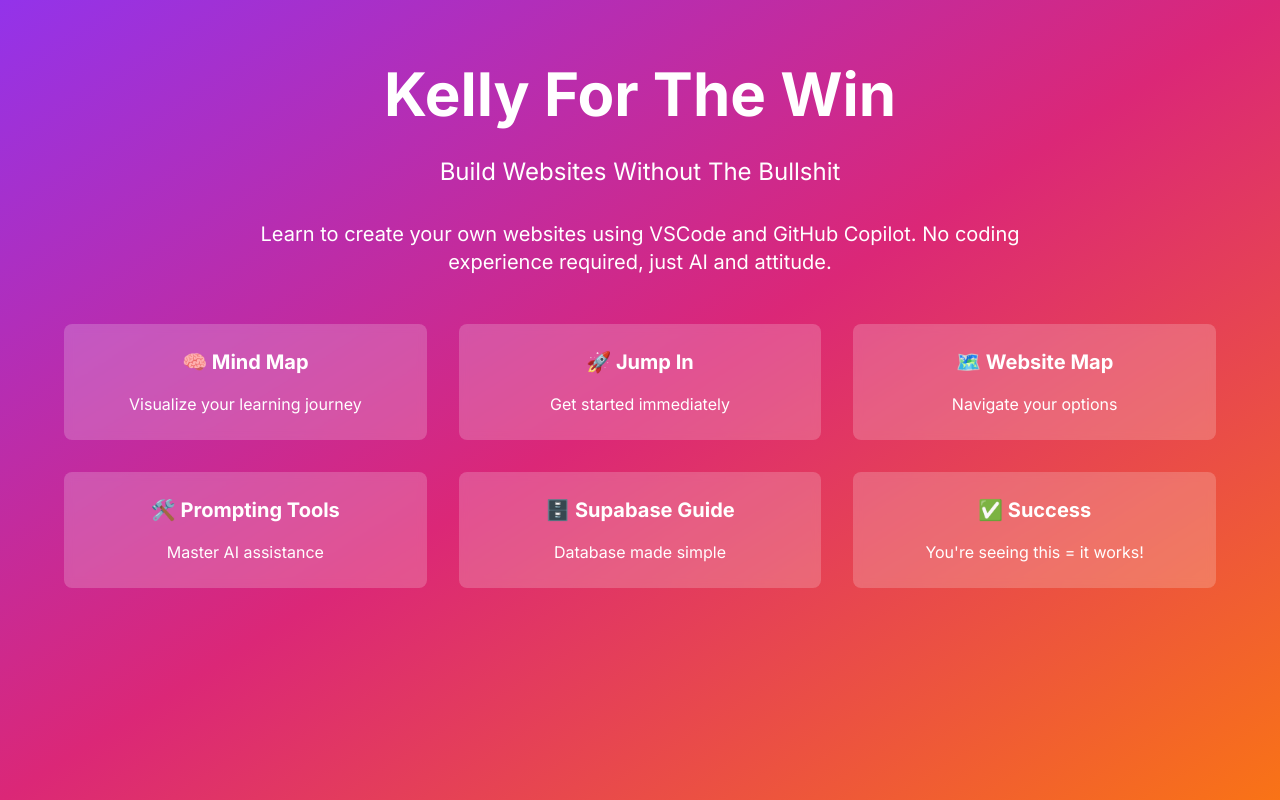
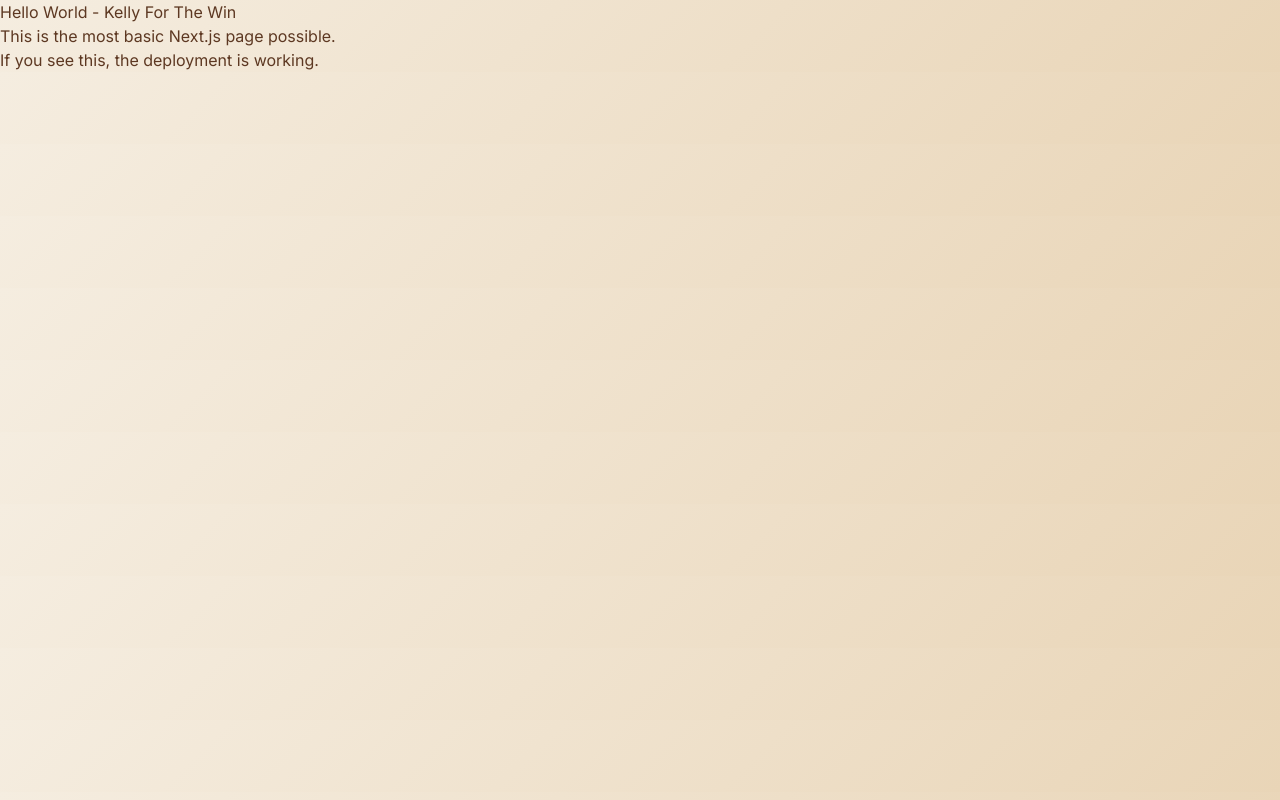
Before and after one commit to Benharper1984/kelly-ftw-site, a Next.js app: page / in a window 1280 px wide. Built offline with nearby package versions, Linux system fonts and the light colour scheme.

Commit message:
Ultra-simple pages to debug 404 - no CSS, no complex HTML

```diff
--- a/src/app/page.tsx
+++ b/src/app/page.tsx
@@ -1,48 +1,9 @@
 export default function Home() {
   return (
-    <div className="min-h-screen bg-gradient-to-br from-purple-600 via-pink-600 to-orange-500">
-      <div className="container mx-auto px-4 py-16">
-        <div className="text-center text-white">
-          <h1 className="text-6xl font-bold mb-8">Kelly For The Win</h1>
-          <h2 className="text-2xl mb-8">Build Websites Without The Bullshit</h2>
-          <p className="text-xl mb-12 max-w-3xl mx-auto">
-            Learn to create your own websites using VSCode and GitHub Copilot.
-            No coding experience required, just AI and attitude.
-          </p>
-
-          <div className="grid md:grid-cols-2 lg:grid-cols-3 gap-8 max-w-6xl mx-auto">
-            <div className="bg-white/20 backdrop-blur-sm rounded-lg p-6">
-              <h3 className="text-xl font-bold mb-4">🧠 Mind Map</h3>
-              <p>Visualize your learning journey</p>
-            </div>
-
-            <div className="bg-white/20 backdrop-blur-sm rounded-lg p-6">
-              <h3 className="text-xl font-bold mb-4">🚀 Jump In</h3>
-              <p>Get started immediately</p>
-            </div>
-
-            <div className="bg-white/20 backdrop-blur-sm rounded-lg p-6">
-              <h3 className="text-xl font-bold mb-4">🗺️ Website Map</h3>
-              <p>Navigate your options</p>
-            </div>
-
-            <div className="bg-white/20 backdrop-blur-sm rounded-lg p-6">
-              <h3 className="text-xl font-bold mb-4">🛠️ Prompting Tools</h3>
-              <p>Master AI assistance</p>
-            </div>
-
-            <div className="bg-white/20 backdrop-blur-sm rounded-lg p-6">
-              <h3 className="text-xl font-bold mb-4">🗄️ Supabase Guide</h3>
-              <p>Database made simple</p>
-            </div>
-
-            <div className="bg-white/20 backdrop-blur-sm rounded-lg p-6">
-              <h3 className="text-xl font-bold mb-4">✅ Success</h3>
-              <p>You're seeing this = it works!</p>
-            </div>
-          </div>
-        </div>
-      </div>
+    <div>
+      <h1>Hello World - Kelly For The Win</h1>
+      <p>This is the most basic Next.js page possible.</p>
+      <p>If you see this, the deployment is working.</p>
     </div>
   )
 }
--- a/src/app/public-test/page.tsx
+++ b/src/app/public-test/page.tsx
@@ -1,16 +1,9 @@
 export default function PublicTest() {
   return (
-    <html>
-      <head>
-        <title>Public Test - Kelly For The Win</title>
-      </head>
-      <body style={{margin: 0, padding: '50px', fontFamily: 'Arial', background: 'linear-gradient(45deg, #purple, #pink)', color: 'white', textAlign: 'center'}}>
-        <h1>🎉 SUCCESS! 🎉</h1>
-        <h2>Kelly For The Win is LIVE!</h2>
-        <p>If you can see this page, the deployment is working perfectly.</p>
-        <p>The issue was Vercel's Deployment Protection settings.</p>
-        <p>Time: {new Date().toLocaleString()}</p>
-      </body>
-    </html>
+    <div>
+      <h1>PUBLIC TEST SUCCESS!</h1>
+      <p>Kelly For The Win is working!</p>
+      <p>Test page is accessible.</p>
+    </div>
   )
 }
```
